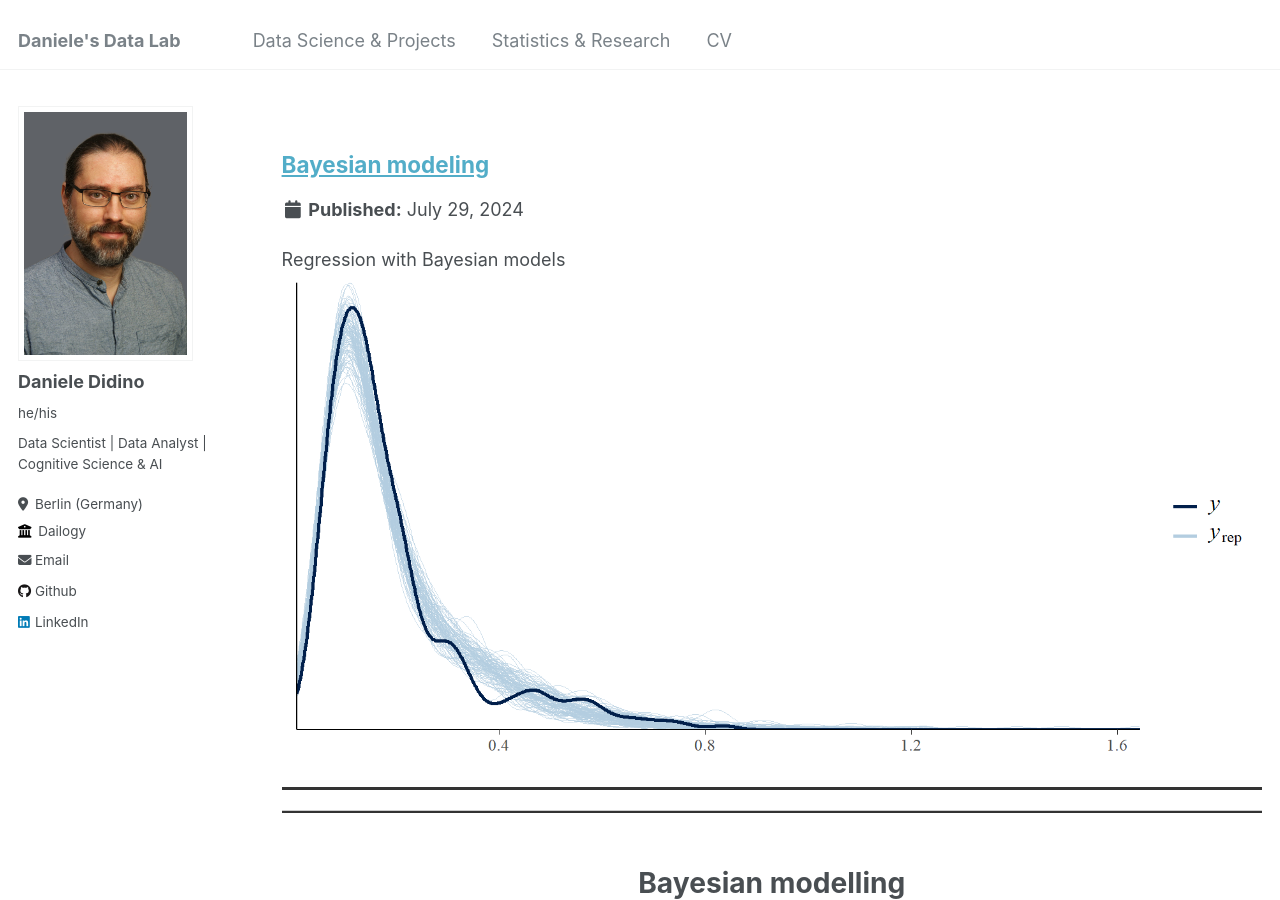
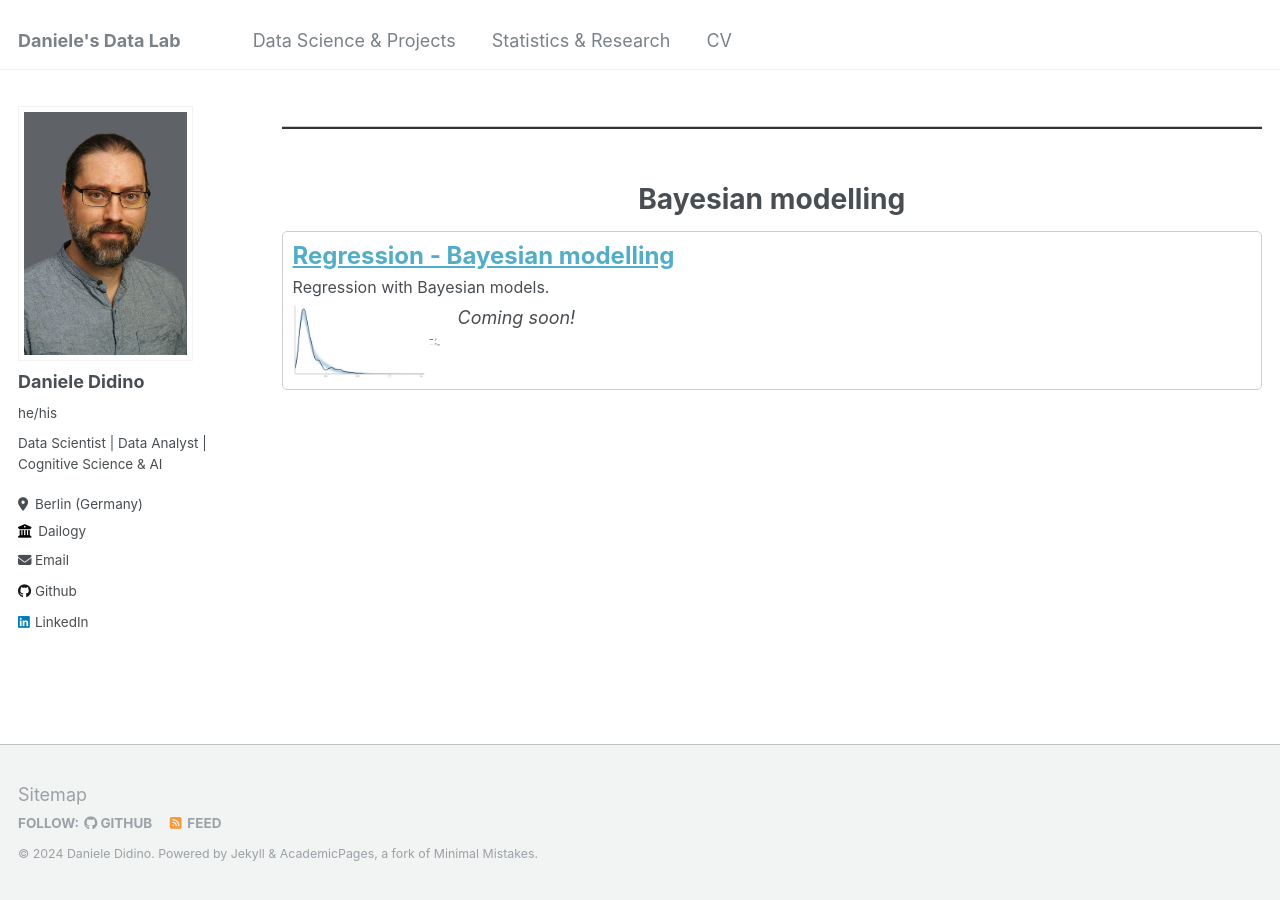
Before and after one commit to DanieleDidino/DanieleDidino.github.io, a Jekyll site: the page built from _pages/statistics.html, in a window 1280 px wide and 900 px high. Built offline with Jekyll 4.4.1, drawn with Linux system fonts in a browser that asks for light colours.

Commit message:
edit Statistics and Research page

```diff
--- a/_pages/statistics.html
+++ b/_pages/statistics.html
@@ -54,18 +54,13 @@ author_profile: true
   }
 </style>
 
-{% for post in site.statistics %}
-  {% include archive-single.html %}
-  <hr style="height:3px; border:none; color:#333; background-color:#333;"> <!-- Add a horizontal line between sections -->
-{% endfor %}
-
 <hr> <!-- Add a horizontal line -->
 
 <h1 align="left">
   <br>Bayesian modelling</br>
 </h1>
 
-<!-- Dailogy App -->
+<!-- Regression - Bayesian -->
 <div class="project">
   <h2 class="project-title">
       <a href="../statistics/BA" target="_blank">Regression - Bayesian modelling</a>
```
